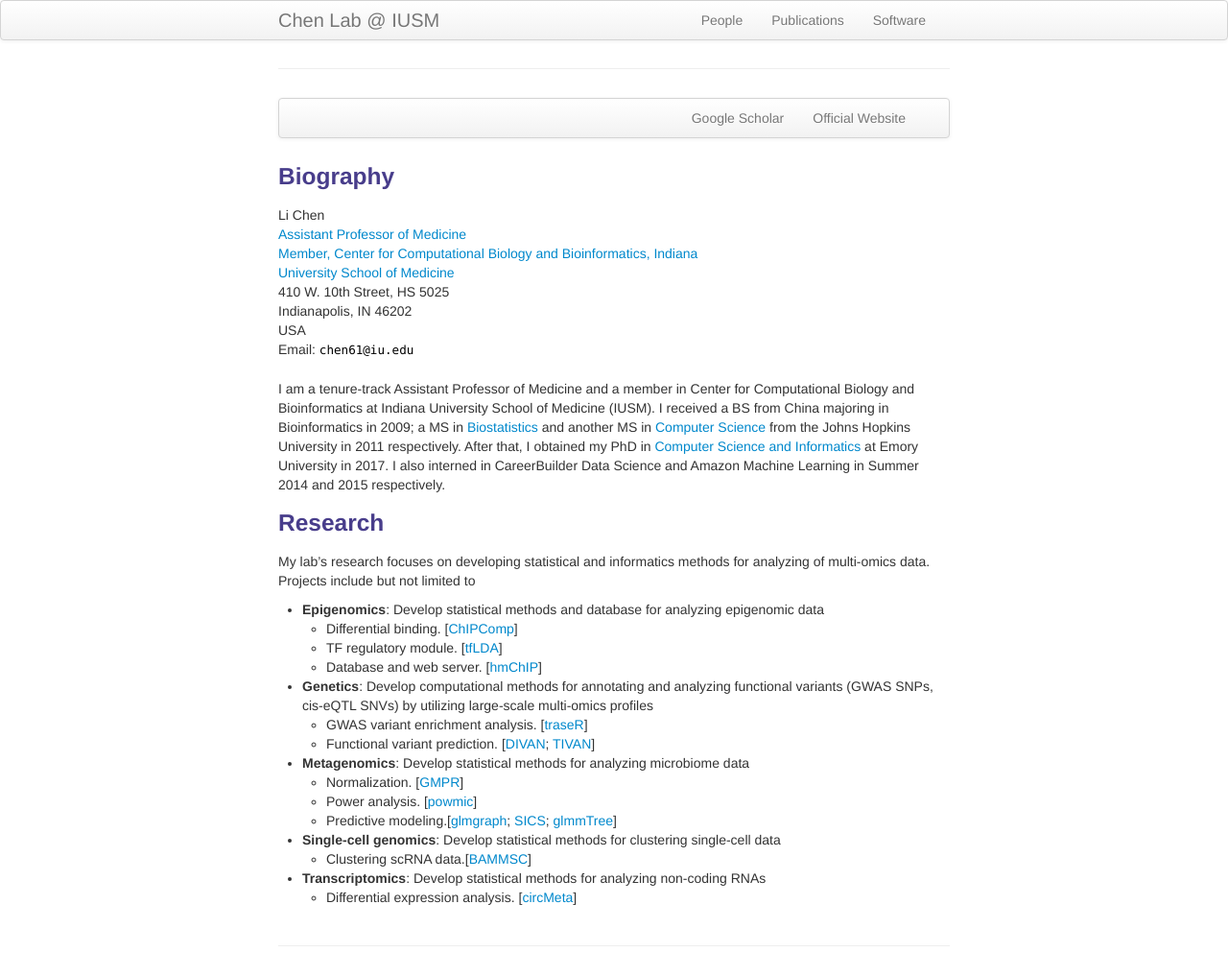
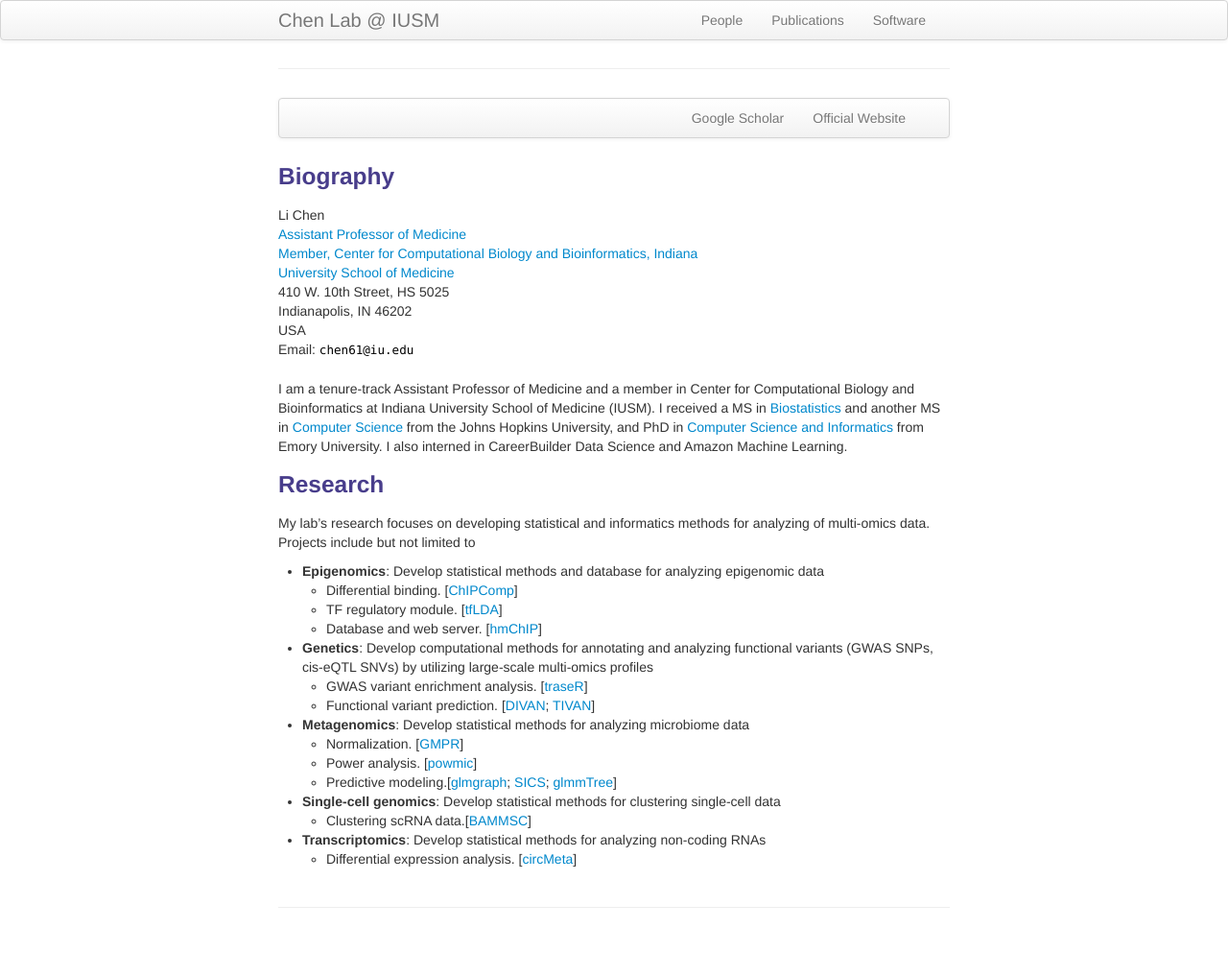
Before and after one commit to lichenbiostat/lichen-lab.github.io, a Jekyll site: the page built from index.md, in a window 1280 px wide. Shown: the whole page at 96% size. Built offline with Jekyll 4.4.1, drawn with Linux system fonts in a browser that asks for light colours; after the commit the page ends 977 px from its top, so only the background shows below that.

Commit message:
Update index.md

```diff
--- a/index.md
+++ b/index.md
@@ -33,7 +33,7 @@ description: I am a tenure-track Assistant Professor of Medicine at Indiana Univ
 	</div>
 
 
-I am a tenure-track Assistant Professor of Medicine and a member in Center for Computational Biology and Bioinformatics at Indiana University School of Medicine (IUSM). I received a BS from China majoring in Bioinformatics in 2009; a MS in [Biostatistics](http://www.jhsph.edu/departments/biostatistics/index.html) and another MS in [Computer Science](https://www.cs.jhu.edu/) from the Johns Hopkins University in 2011 respectively. After that, I obtained my PhD in [Computer Science and Informatics](http://www.cs.emory.edu/site/home/) at Emory University in 2017. I also interned in CareerBuilder Data Science and Amazon Machine Learning in Summer 2014 and 2015 respectively.
+I am a tenure-track Assistant Professor of Medicine and a member in Center for Computational Biology and Bioinformatics at Indiana University School of Medicine (IUSM). I received a MS in [Biostatistics](http://www.jhsph.edu/departments/biostatistics/index.html) and another MS in [Computer Science](https://www.cs.jhu.edu/) from the Johns Hopkins University, and PhD in [Computer Science and Informatics](http://www.cs.emory.edu/site/home/) from Emory University. I also interned in CareerBuilder Data Science and Amazon Machine Learning.
 
 
 ### Research
```
